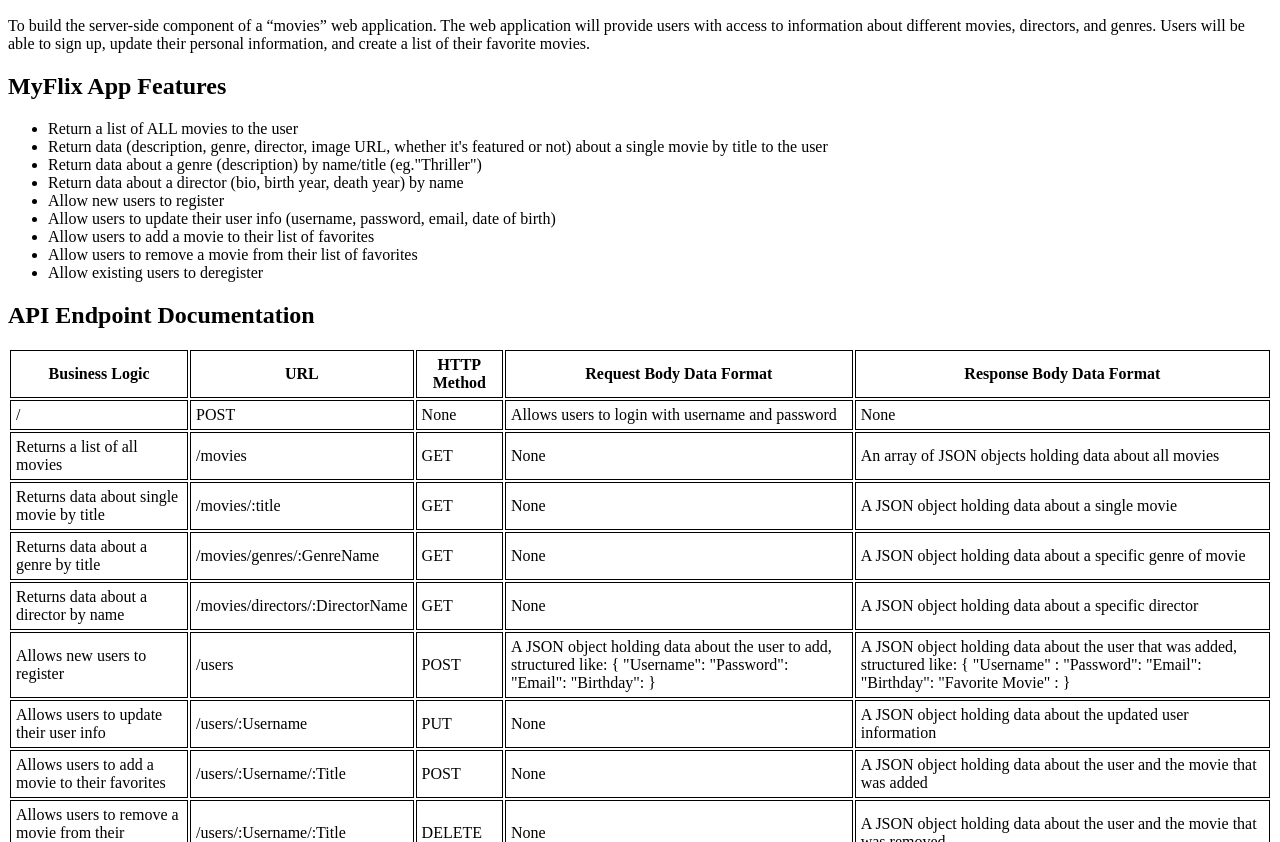
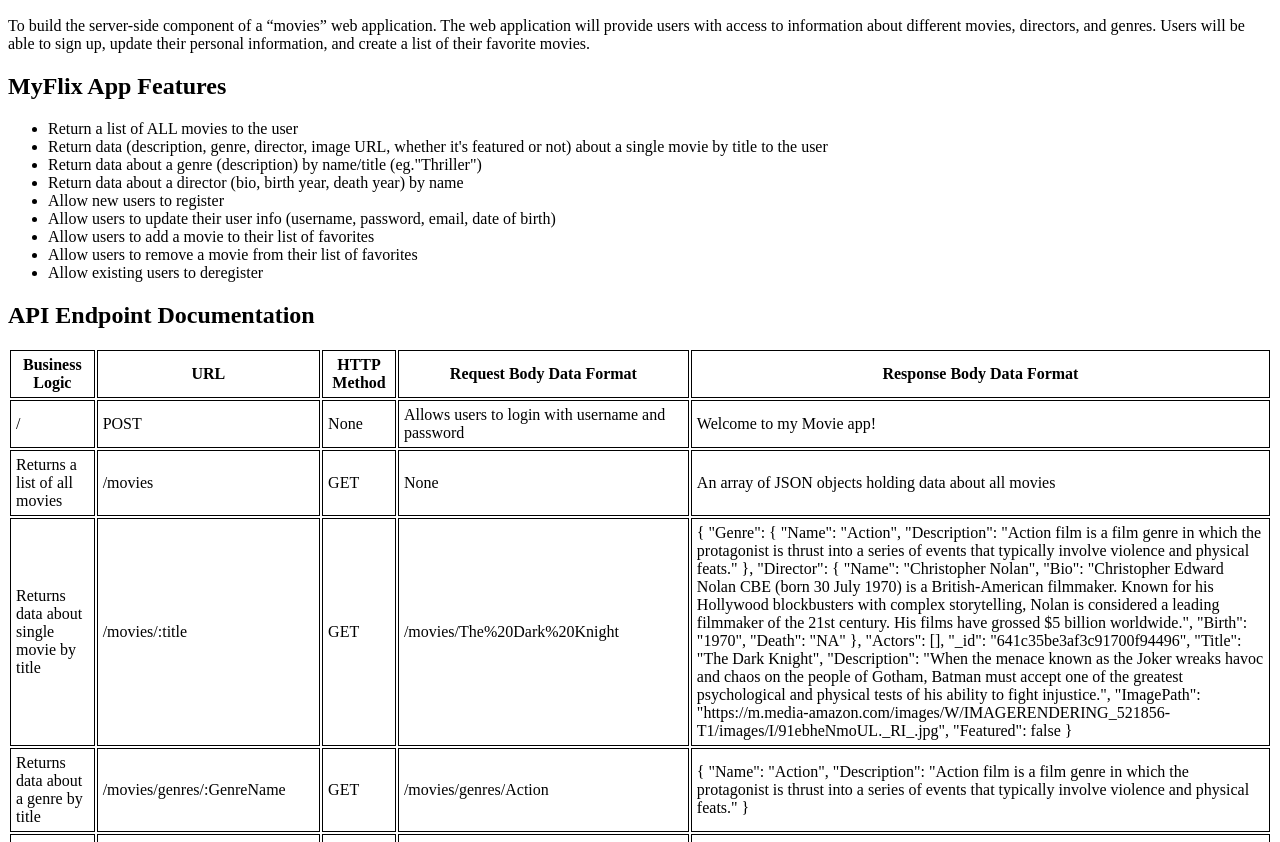
Before and after one commit to Jonathlon/Movie_Api, a website: page public/documentation.html in a window 1280 px wide. Shown: the part 110-952 px from the top of the page. Drawn offline with Linux system fonts and the light colour scheme.

Commit message:
update documentation

```diff
--- a/public/documentation.html
+++ b/public/documentation.html
@@ -69,7 +69,7 @@
           <td>POST</td>
           <td>None</td>
           <td>Allows users to login with username and password</td>
-          <td>None</td>
+          <td>Welcome to my Movie app!</td>
         </tr>
 
         <tr>
@@ -84,24 +84,50 @@
           <td>Returns data about single movie by title</td>
           <td>/movies/:title</td>
           <td>GET</td>
-          <td>None</td>
-          <td>A JSON object holding data about a single movie</td>
+          <td>/movies/The%20Dark%20Knight</td>
+          <td>{
+            "Genre": {
+                "Name": "Action",
+                "Description": "Action film is a film genre in which the protagonist is thrust into a series of events that typically involve violence and physical feats."
+            },
+            "Director": {
+                "Name": "Christopher Nolan",
+                "Bio": "Christopher Edward Nolan CBE (born 30 July 1970) is a British-American filmmaker. Known for his Hollywood blockbusters with complex storytelling, Nolan is considered a leading filmmaker of the 21st century. His films have grossed $5 billion worldwide.",
+                "Birth": "1970",
+                "Death": "NA"
+            },
+            "Actors": [],
+            "_id": "641c35be3af3c91700f94496",
+            "Title": "The Dark Knight",
+            "Description": "When the menace known as the Joker wreaks havoc and chaos on the people of Gotham, Batman must accept one of the greatest psychological and physical tests of his ability to fight injustice.",
+            "ImagePath": "https://m.media-amazon.com/images/W/IMAGERENDERING_521856-T1/images/I/91ebheNmoUL._RI_.jpg",
+            "Featured": false
+        }</td>
         </tr>
 
         <tr>
           <td>Returns data about a genre by title</td>
           <td>/movies/genres/:GenreName</td>
           <td>GET</td>
-          <td>None</td>
-          <td>A JSON object holding data about a specific genre of movie</td>
+          <td>/movies/genres/Action</td>
+          <td>{
+            "Name": "Action",
+            "Description": "Action film is a film genre in which the protagonist is thrust into a series of events that typically involve violence and physical feats."
+        }
+      </td>
         </tr>
 
         <tr>
           <td>Returns data about a director by name</td>
           <td>/movies/directors/:DirectorName</td>
           <td>GET</td>
-          <td>None</td>
-          <td>A JSON object holding data about a specific director</td>
+          <td>movies/directors/Christopher%20Nolan</td>
+          <td>{
+            "Name": "Christopher Nolan",
+            "Bio": "Christopher Edward Nolan CBE (born 30 July 1970) is a British-American filmmaker. Known for his Hollywood blockbusters with complex storytelling, Nolan is considered a leading filmmaker of the 21st century. His films have grossed $5 billion worldwide.",
+            "Birth": "1970",
+            "Death": "NA"
+        }</td>
         </tr>
 
          <tr>
@@ -109,13 +135,22 @@
           <td>/users</td>
           <td>POST</td>
           <td>
-            A JSON object holding data about the user to add, structured like: {
-            "Username": "Password": "Email": "Birthday": }
+            A JSON object holding data about the user that was added, structured
+            like: { "Username" :
+                    "Password":
+                    "Email":
+                    "Birthday":
+                    "Favorite Movie" :
+                  }
           </td>
           <td>
             A JSON object holding data about the user that was added, structured
-            like: { "Username" : "Password": "Email": "Birthday": "Favorite
-            Movie" : }
+            like: { "Username" :
+                    "Password":
+                    "Email":
+                    "Birthday":
+                    "Favorite Movie" :
+                  }
           </td>
         </tr>
 
@@ -123,7 +158,15 @@
           <td>Allows users to update their user info</td>
           <td>/users/:Username</td>
           <td>PUT</td>
-          <td>None</td>
+          <td>
+            A JSON object holding data about the user that was added, structured
+            like: { "Username" :
+                    "Password":
+                    "Email":
+                    "Birthday":
+                    "Favorite Movie" :
+                  }
+          </td>
           <td>A JSON object holding data about the updated user information</td>
         </tr>
 
```
Also changed, not shown: log.txt (+10 -0 lines).
